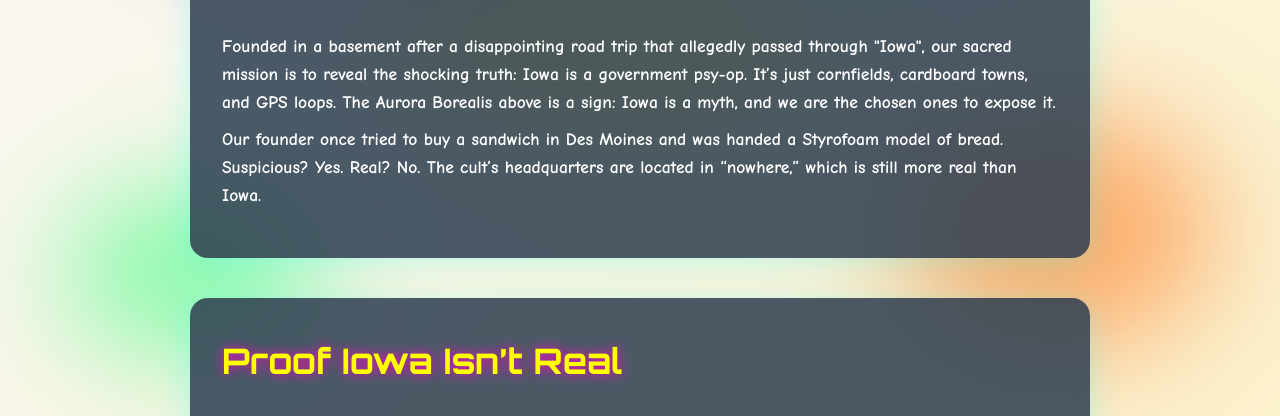
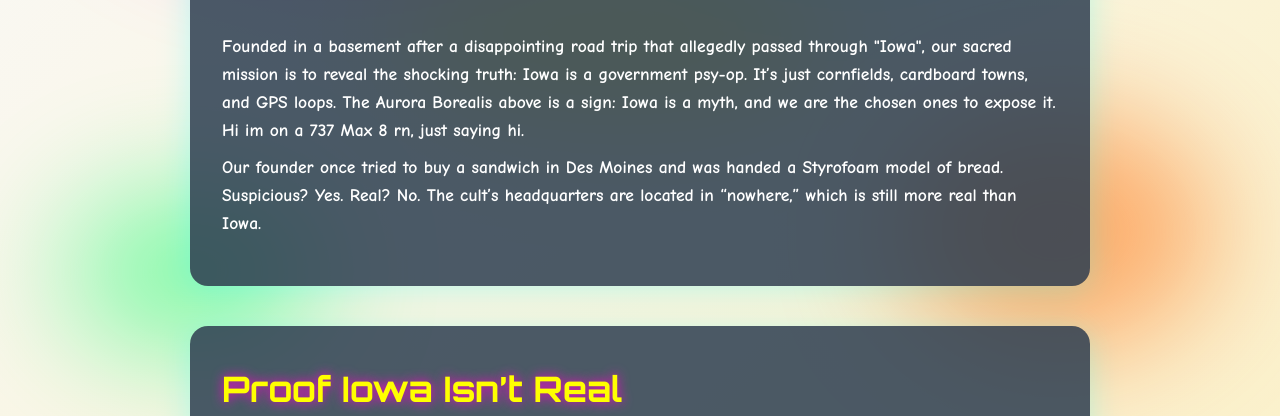
Before and after one commit to G59R34/iowa, a plain HTML site: page index.html in a window 1280 px wide. Shown: the part 369-785 px from the top of the page. Drawn offline with Linux system fonts and the light colour scheme; no server answers.

Commit message:
Update index.html

```diff
--- a/index.html
+++ b/index.html
@@ -335,7 +335,7 @@
     <p>
       Founded in a basement after a disappointing road trip that allegedly passed through "Iowa",
       our sacred mission is to reveal the shocking truth: <strong>Iowa is a government psy-op</strong>. It’s just cornfields, cardboard towns,
-      and GPS loops. The Aurora Borealis above is a sign: Iowa is a myth, and we are the chosen ones to expose it.
+      and GPS loops. The Aurora Borealis above is a sign: Iowa is a myth, and we are the chosen ones to expose it. Hi im on a 737 Max 8 rn, just saying hi.
     </p>
     <p>
       Our founder once tried to buy a sandwich in Des Moines and was handed a Styrofoam model of bread. Suspicious? Yes.
```
